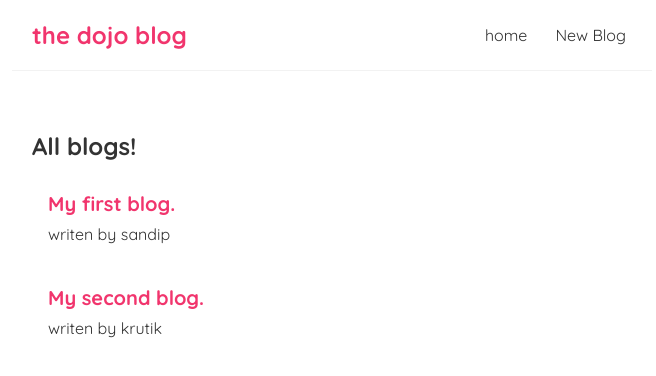
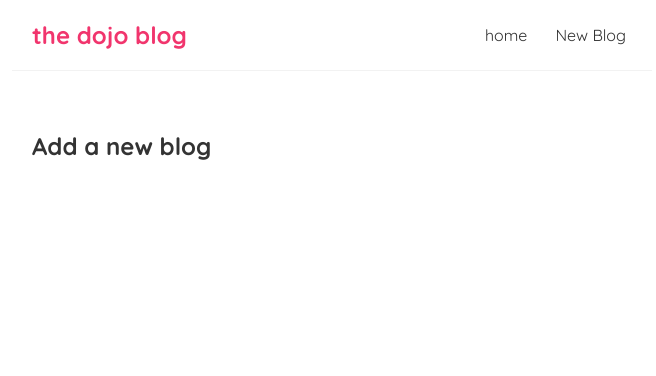
Before and after one commit to SandipMajithiya12/Webdev, a React (Create React App) app in the folder dojo-blog/: page /create in a window 1280 px wide. Shown: the top 376 px of the page, without its empty margins (308-964 px from the left). Built offline with nearby package versions, Linux system fonts and the light colour scheme; data requests are answered from the project's data file.

Commit message:
use clean up

```diff
--- a/dojo-blog/package.json
+++ b/dojo-blog/package.json
@@ -8,6 +8,7 @@
     "@testing-library/user-event": "^13.5.0",
     "react": "^18.2.0",
     "react-dom": "^18.2.0",
+    "react-router-dom": "^5.3.4",
     "react-scripts": "5.0.1",
     "web-vitals": "^2.1.4"
   },
--- a/dojo-blog/src/App.js
+++ b/dojo-blog/src/App.js
@@ -1,19 +1,28 @@
 
 import Navbar from './navbar';
 import Home from './Home';
+import{BrowserRouter as Router,Route,Switch} from 'react-router-dom';
+import Create from './Create';
+
 function App() {
-
-
-
-
-
   return (
+    <Router>
     <div className="App">
       <Navbar />
       <div className="content">
-       <Home/>
+       <Switch>
+        <Route  exact path="/">
+        <Home/>
+
+        </Route>
+        <Route path="/create">
+        <Create />
+
+        </Route>
+       </Switch>
       </div>
     </div>
+    </Router>
   );
 }
 
--- /dev/null
+++ b/dojo-blog/src/Create.js
@@ -0,0 +1,9 @@
+const Create = () => {
+    return (
+<div className="create">
+    <h2>Add a new blog</h2>
+</div>
+ );
+}
+
+export default Create;
--- a/dojo-blog/src/Home.js
+++ b/dojo-blog/src/Home.js
@@ -1,4 +1,4 @@
-import { useState , useEffect} from "react";
+
 import BlogList from "./BlogList";
 import useFetch from "./useFetch";
 
--- a/dojo-blog/src/navbar.js
+++ b/dojo-blog/src/navbar.js
@@ -1,11 +1,13 @@
+import {Link} from 'react-router-dom';
+
 const Navbar = () => {
 
     return (
         <nav className="navbar">
             <h1>the dojo blog</h1>
             <div className="links">
-            <a href="/">home</a>
-            <a href="/create">New Blog</a>
+            <Link to="/">home</Link>
+            <Link to="/create">New Blog</Link>
             </div>
         </nav>
 
--- a/dojo-blog/src/useFetch.js
+++ b/dojo-blog/src/useFetch.js
@@ -6,8 +6,9 @@
     const [error,setError] = useState (null);
 
       useEffect(() =>{
+        const abortCont = new AbortController();
        setTimeout(()=>{
-        fetch(url)
+        fetch(url,{singnal : abortCont.signal})
        .then (res =>
        {
         if(!res.ok){
@@ -21,10 +22,18 @@
         setError(null);
        })
        .catch(err => {
-        setError(err.message);
-        setIsPending(false);
+        if(err.name === 'AbortError')
+        {
+          console.log('fetch aborted');
+        }
+        else{
+          setError(err.message);
+          setIsPending(false);
+        }
+
        })
        },1000);
+       return () => abortCont.abort();
       },[url]);
    return { data, isPending,error}
 }
```
Also changed, not shown: 1 other file (tests, documents, lock files or other folders).
